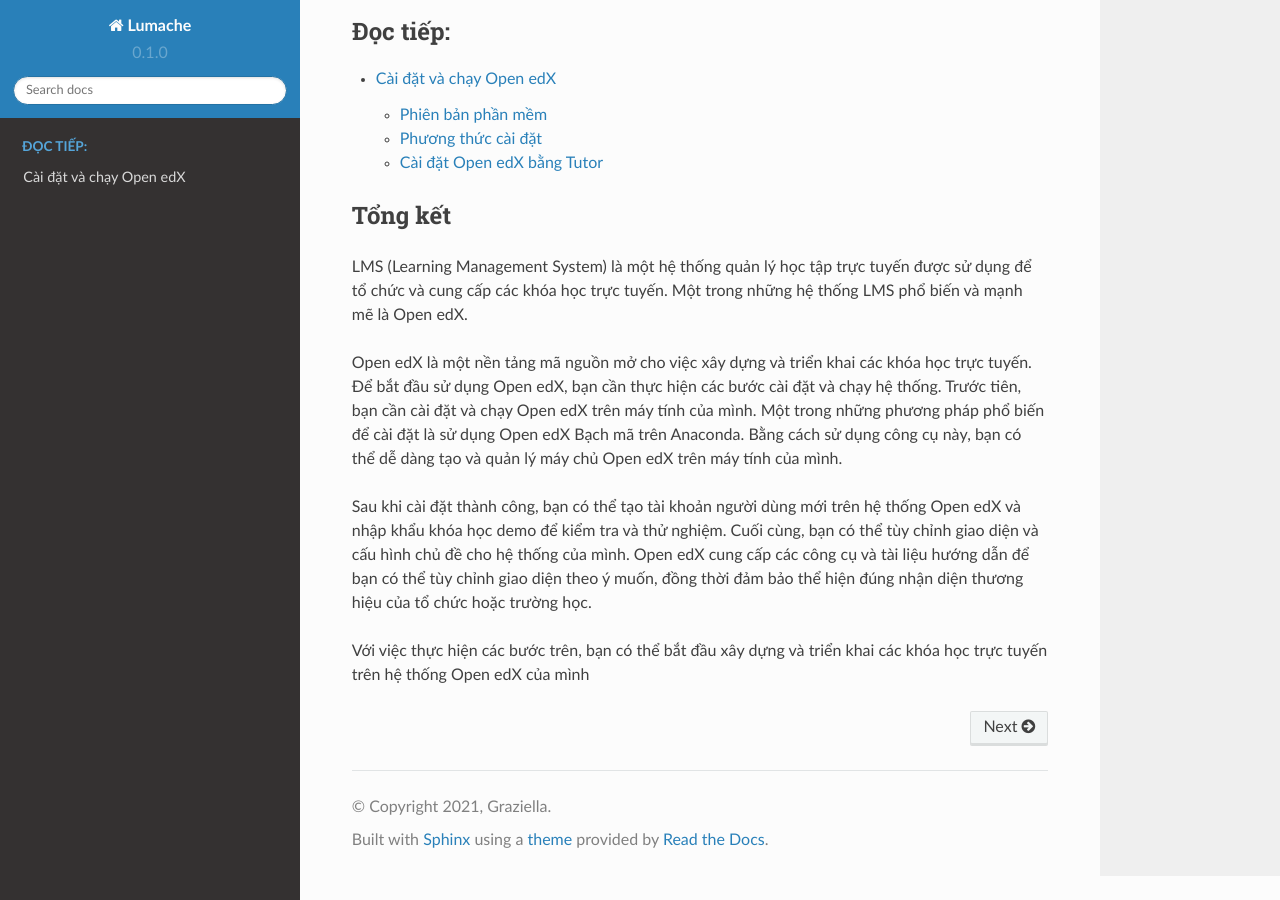
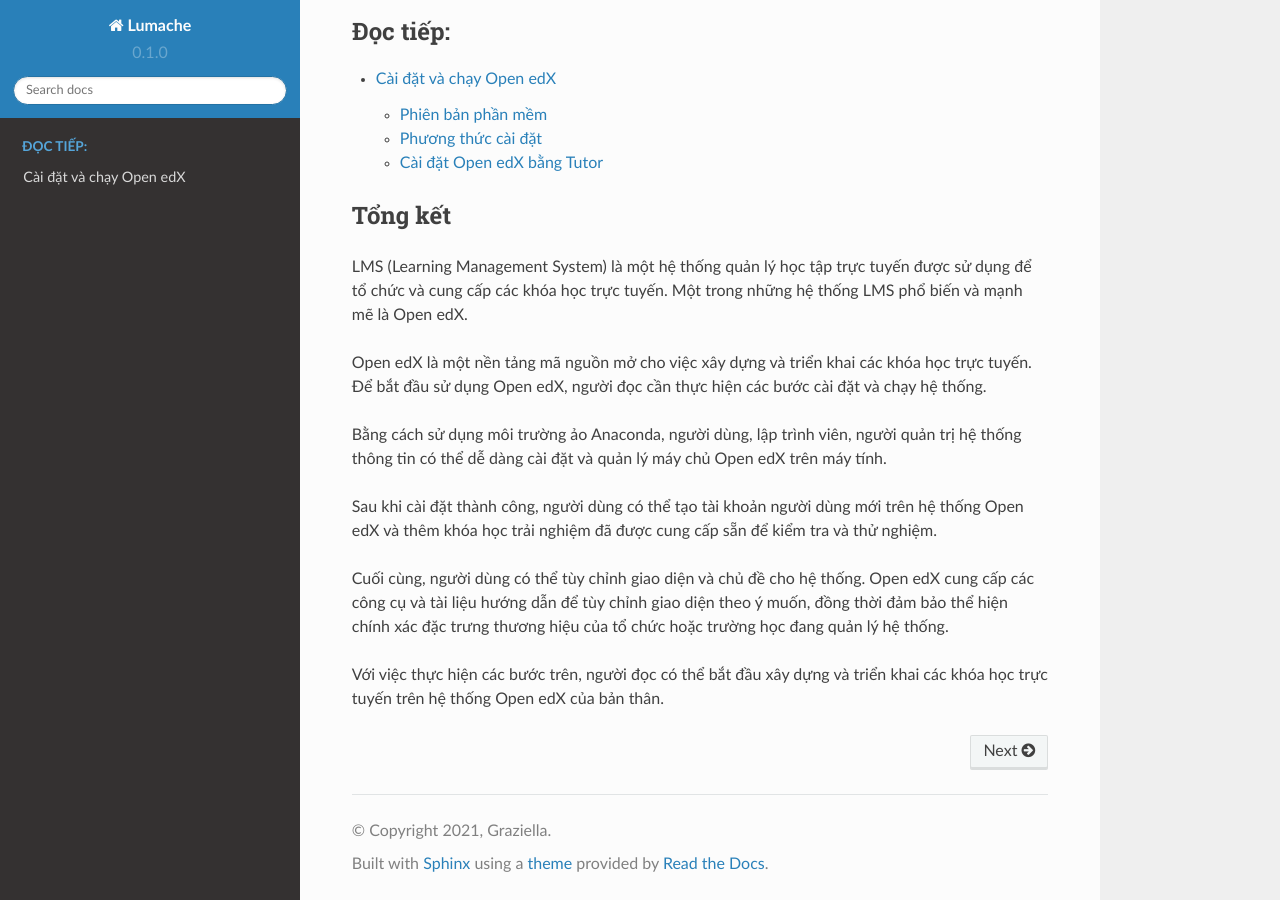
Before and after one commit to dlowji/rtd-openedx, a Sphinx documentation site: the page built from docs/source/index.rst, in a window 1280 px wide and 900 px high, scrolled down 1122 px. Built offline with Sphinx 7.4.7 and the Read the Docs theme 2.0.0, drawn with Linux system fonts in a browser that asks for light colours.

Commit message:
Update index.rst

```diff
--- a/docs/source/index.rst
+++ b/docs/source/index.rst
@@ -23,10 +23,12 @@
 --------
 LMS (Learning Management System) là một hệ thống quản lý học tập trực tuyến được sử dụng để tổ chức và cung cấp các khóa học trực tuyến. Một trong những hệ thống LMS phổ biến và mạnh mẽ là Open edX.
 
-Open edX là một nền tảng mã nguồn mở cho việc xây dựng và triển khai các khóa học trực tuyến. Để bắt đầu sử dụng Open edX, bạn cần thực hiện các bước cài đặt và chạy hệ thống.
-Trước tiên, bạn cần cài đặt và chạy Open edX trên máy tính của mình. Một trong những phương pháp phổ biến để cài đặt là sử dụng Open edX Bạch mã trên Anaconda. Bằng cách sử dụng công cụ này, bạn có thể dễ dàng tạo và quản lý máy chủ Open edX trên máy tính của mình.
+Open edX là một nền tảng mã nguồn mở cho việc xây dựng và triển khai các khóa học trực tuyến. Để bắt đầu sử dụng Open edX, người đọc cần thực hiện các bước cài đặt và chạy hệ thống.
 
-Sau khi cài đặt thành công, bạn có thể tạo tài khoản người dùng mới trên hệ thống Open edX và nhập khẩu khóa học demo để kiểm tra và thử nghiệm.
-Cuối cùng, bạn có thể tùy chỉnh giao diện và cấu hình chủ đề cho hệ thống của mình. Open edX cung cấp các công cụ và tài liệu hướng dẫn để bạn có thể tùy chỉnh giao diện theo ý muốn, đồng thời đảm bảo thể hiện đúng nhận diện thương hiệu của tổ chức hoặc trường học.
+Bằng cách sử dụng môi trường ảo Anaconda, người dùng, lập trình viên, người quản trị hệ thống thông tin có thể dễ dàng cài đặt và quản lý máy chủ Open edX trên máy tính.
 
-Với việc thực hiện các bước trên, bạn có thể bắt đầu xây dựng và triển khai các khóa học trực tuyến trên hệ thống Open edX của mình
+Sau khi cài đặt thành công, người dùng có thể tạo tài khoản người dùng mới trên hệ thống Open edX và thêm khóa học trải nghiệm đã được cung cấp sẵn để kiểm tra và thử nghiệm.
+
+Cuối cùng, người dùng có thể tùy chỉnh giao diện và chủ đề cho hệ thống. Open edX cung cấp các công cụ và tài liệu hướng dẫn để tùy chỉnh giao diện theo ý muốn, đồng thời đảm bảo thể hiện chính xác đặc trưng thương hiệu của tổ chức hoặc trường học đang quản lý hệ thống.
+
+Với việc thực hiện các bước trên, người đọc có thể bắt đầu xây dựng và triển khai các khóa học trực tuyến trên hệ thống Open edX của bản thân.
```
